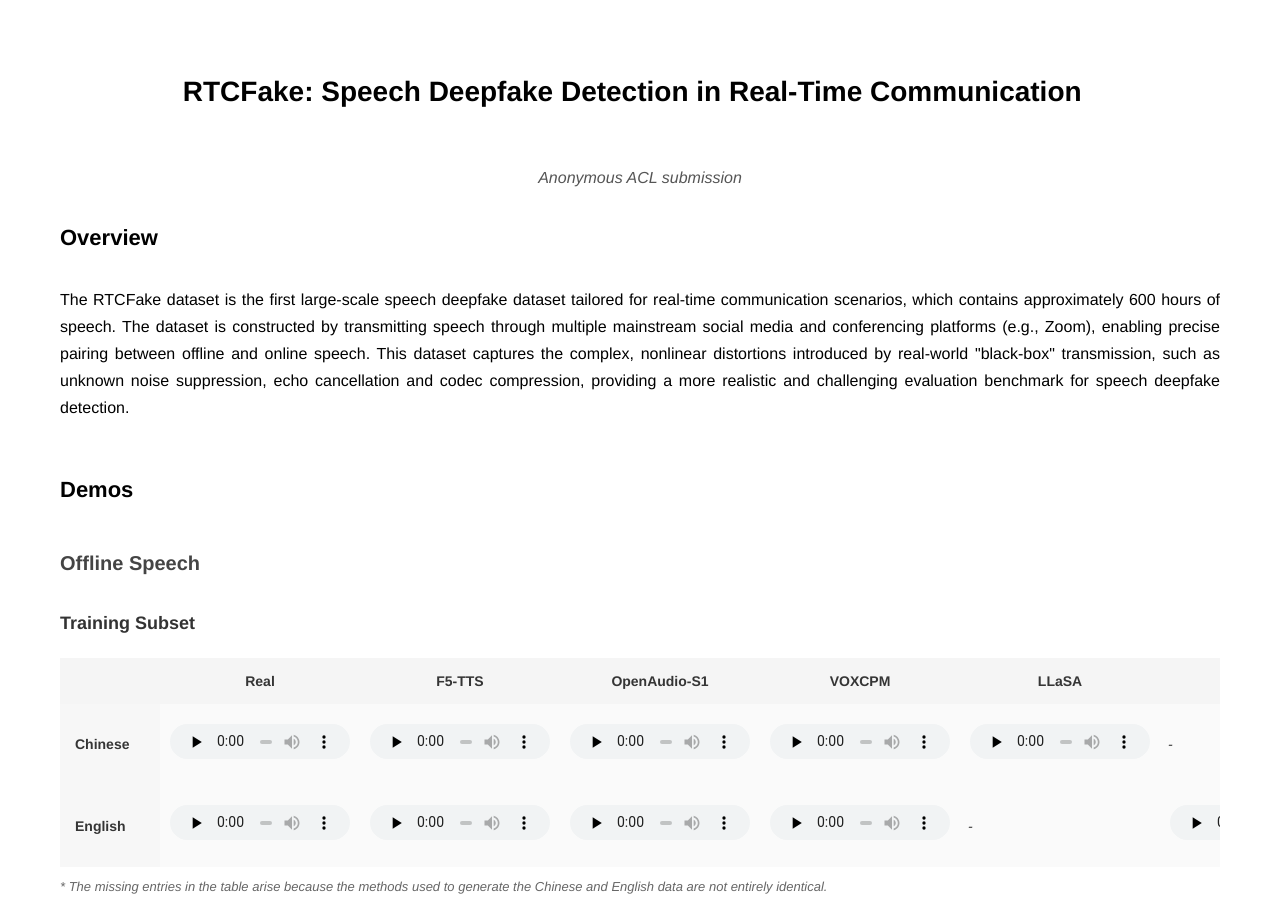
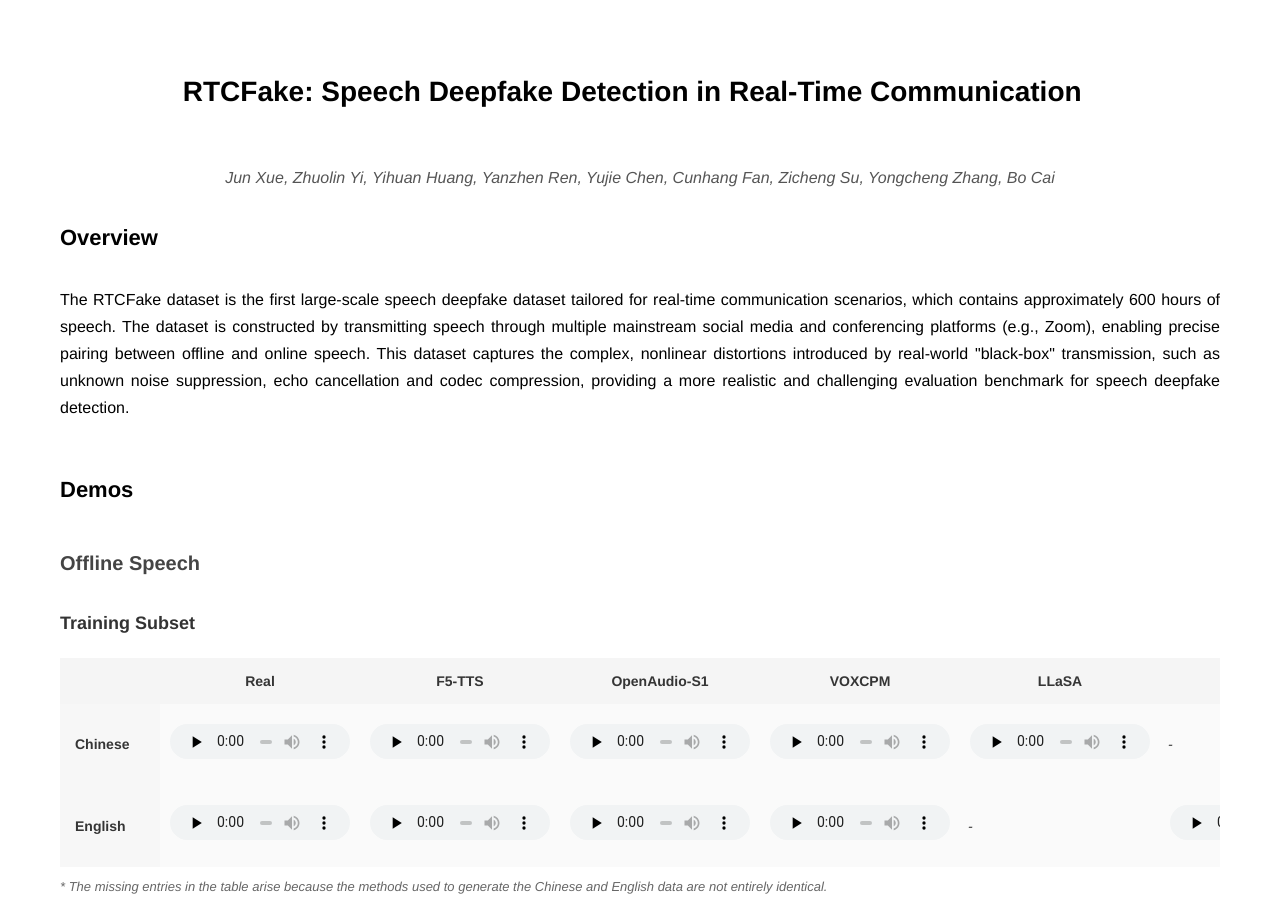
Before and after one commit to JunXue-tech/RTCFake-demo, a Sphinx documentation site: the page built from source/dataset.rst, in a window 1280 px wide and 900 px high. Built offline with Sphinx 7.4.7, drawn with Linux system fonts in a browser that asks for light colours.

Commit message:
Update author information and add homepage redirect
- Change author from 'Anonymous ACL submission' to full author list
- Add automatic redirect from index.html to dataset.html

```diff
--- a/source/_sources/dataset.rst.txt
+++ b/source/_sources/dataset.rst.txt
@@ -181,7 +181,7 @@ Speech Deepfake Detection in Real-Time Communication:Dataset, Analysis, and Phon
     </style>
 
     <div class="main-container">
-    <p class="author-info">Anonymous ACL submission</p>
+    <p class="author-info">Jun Xue, Zhuolin Yi, Yihuan Huang, Yanzhen Ren, Yujie Chen, Cunhang Fan, Zicheng Su, Yongcheng Zhang, Bo Cai</p>
 
     <h2 class="dataset-title">Overview</h2>
 
--- a/source/dataset.rst
+++ b/source/dataset.rst
@@ -189,7 +189,7 @@ RTCFake: Speech Deepfake Detection in Real-Time Communication
         </style>
 
     <div class="main-container">
-    <p class="author-info">Anonymous ACL submission</p>
+    <p class="author-info">Jun Xue, Zhuolin Yi, Yihuan Huang, Yanzhen Ren, Yujie Chen, Cunhang Fan, Zicheng Su, Yongcheng Zhang, Bo Cai</p>
 
     <h2 class="dataset-title">Overview</h2>
 
--- a/source/index.rst
+++ b/source/index.rst
@@ -2,6 +2,11 @@
    sphinx-quickstart on Mon Dec 29 16:43:53 2025.
    You can adapt this file completely to your liking, but it should at least
    contain the root `toctree` directive.
+
+.. raw:: html
+
+   <meta http-equiv="refresh" content="0; url=dataset.html">
+   <script>window.location.href = 'dataset.html';</script>
 
 Welcome to offline-online-dataset's documentation!
 ==================================================
```
